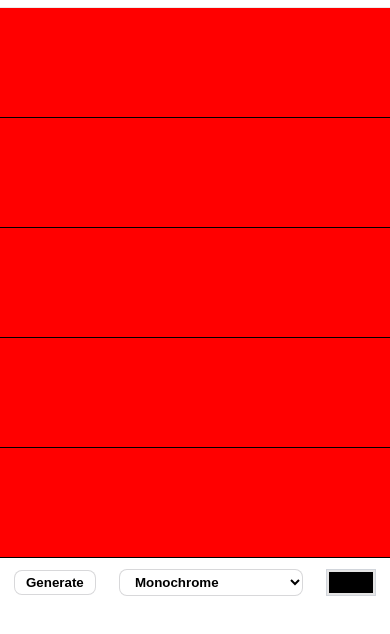
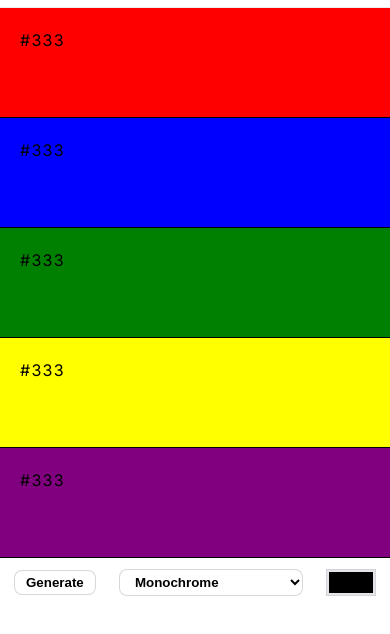
Before and after one commit to zowieerickson/color_picker_app, a plain HTML site: page index.html in a window 390 px wide. Shown: the part 64-698 px from the top of the page. Drawn offline with Linux system fonts and the light colour scheme.

Commit message:
Mobile layout completed for now

```diff
--- a/index.css
+++ b/index.css
@@ -39,6 +39,14 @@ h1 {
     min-height: 110px;
 }
 
+.generator_color_content {
+    display: none;
+}
+.generator_color_content_mobile{
+    margin: 0;
+    padding: 20px
+}
+
 .sub-header {
     display: flex;
     justify-content: space-between;
@@ -46,7 +54,6 @@ h1 {
     align-content: center;
     padding: 0 14px;
     margin-top: 11px;
-
 }
 
 .btn {
@@ -74,3 +81,46 @@ input[type="color"]::-webkit-color-swatch {
     border: none;
     background: blue;
 }
+
+select > option {
+    background: #fff;
+    color: #000;
+}
+
+.red {
+    background: red;
+}
+
+.blue {
+    background: blue;
+}
+
+.green {
+    background: green;
+}
+
+.yellow {
+    background: yellow;
+}
+
+.purple {
+    background: purple;
+}
+
+@media (min-width: 770px) {
+    /* html, body {
+        height: 100%
+    } */
+
+    #generator_colors {
+        display: flex;
+    }
+
+    .generator_color {
+        width: 100%;
+    }
+
+    .generator_color_bg {
+        height: 100%
+    }
+}
--- a/index.html
+++ b/index.html
@@ -15,25 +15,37 @@
         <h1>Color Picker</h1>
     </header>
     <main>
-        <div class="generator-color">
-            <div class="generator_color_bg"></div>
-            <div class="generator_color_content"></div>
-        </div>
-        <div class="generator-color">
-            <div class="generator_color_bg"></div>
-            <div class="generator_color_content"></div>
-        </div>
-        <div class="generator-color">
-            <div class="generator_color_bg"></div>
-            <div class="generator_color_content"></div>
-        </div>
-        <div class="generator-color">
-            <div class="generator_color_bg"></div>
-            <div class="generator_color_content"></div>
-        </div>
-        <div class="generator-color">
-            <div class="generator_color_bg"></div>
-            <div class="generator_color_content"></div>
+        <div id="generator_colors">
+            <div class="generator_color">
+                <div class="generator_color_bg red">
+                    <p class="generator_color_content_mobile">#333</p>
+                </div>
+                <div class="generator_color_content"><p>#333</p></div>
+            </div>
+            <div class="generator_color">
+                <div class="generator_color_bg blue">
+                    <p class="generator_color_content_mobile">#333</p>
+                </div>
+                <div class="generator_color_content"><p>#333</p></div>
+            </div>
+            <div class="generator_color">
+                <div class="generator_color_bg green">
+                    <p class="generator_color_content_mobile">#333</p>
+                </div>
+                <div class="generator_color_content"><p>#333</p></div>
+            </div>
+            <div class="generator_color">
+                <div class="generator_color_bg yellow">
+                    <p class="generator_color_content_mobile">#333</p>
+                </div>
+                <div class="generator_color_content"><p>#333</p></div>
+            </div>
+            <div class="generator_color">
+                <div class="generator_color_bg purple">
+                    <p class="generator_color_content_mobile">#333</p>
+                </div>
+                <div class="generator_color_content"><p>#333</p></div>
+            </div>
         </div>
         <div class="sub-header" id="generator_mobile-subheader">
             <button class="btn">Generate</button>
```
